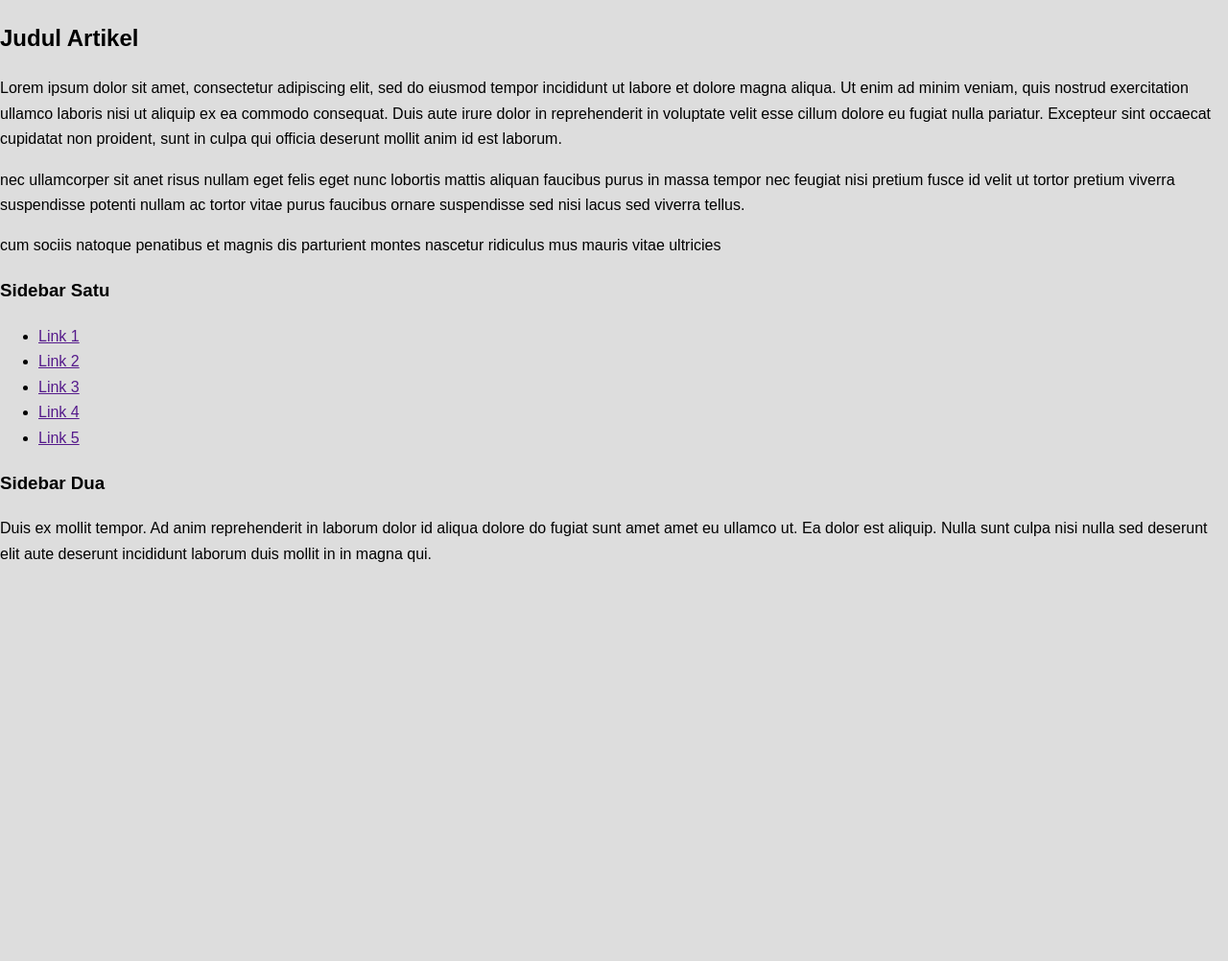
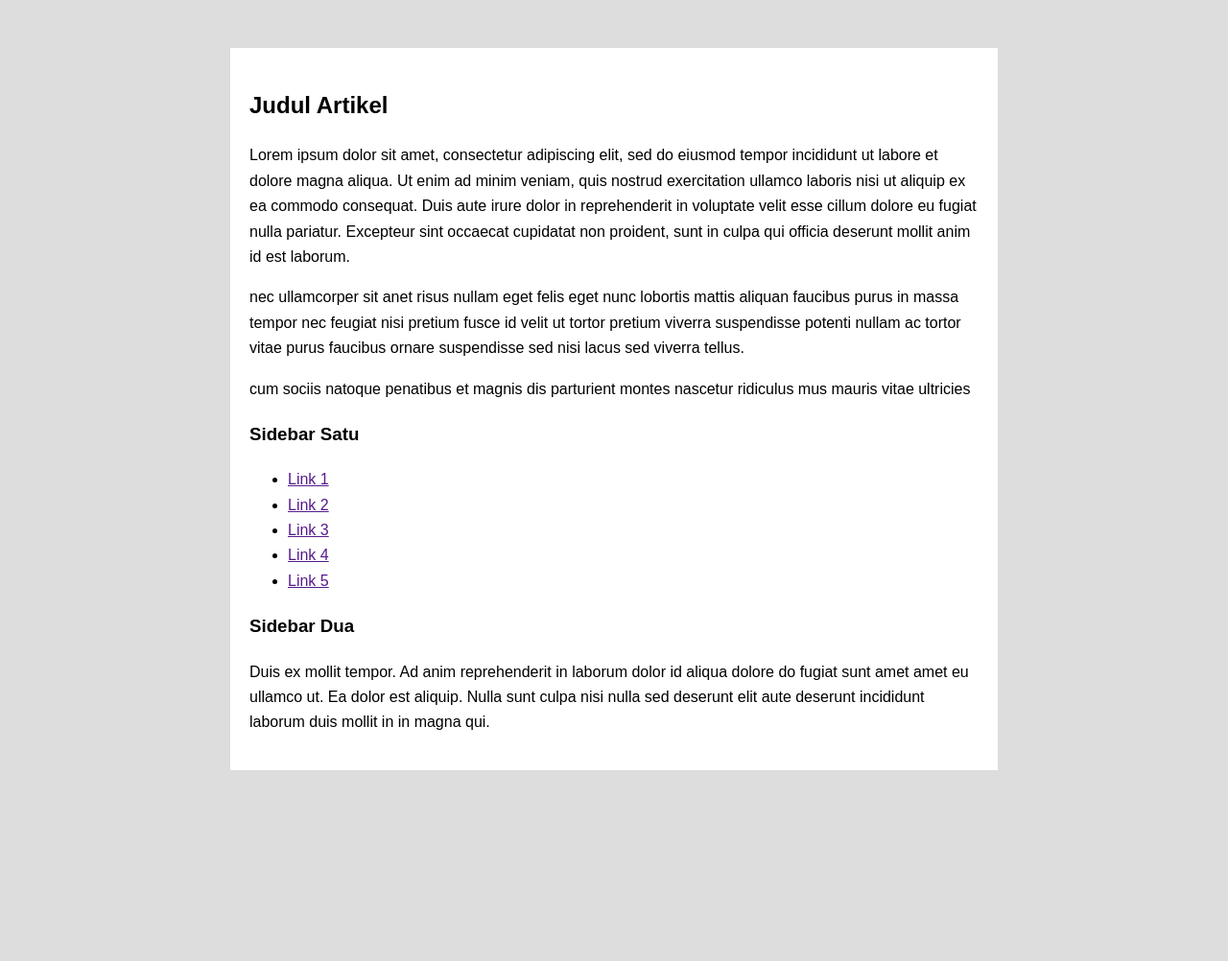
Before and after one commit to arxsyy/DESAINPEMROGRAMAN_09, a PHP site: page /flexbox.html in a window 1280 px wide. Shown: the top 1002 px of the page at 96% size. Before the commit the page ends 586 px from the top, so only its background shows below. Run offline with PHP 8.4, Linux system fonts and the light colour scheme.

Commit message:
P2_Bagian17_No.7

```diff
--- a/style1.css
+++ b/style1.css
@@ -9,3 +9,12 @@ body {
     line-height: 1.65;
     padding-bottom: 1000px;
 }
+
+/* Latihan 1 */
+.container-satu {
+    width: 800px;
+    margin: 50px auto;
+    background-color: #fff;
+    padding: 20px;
+    box-sizing: border-box;
+}
```
